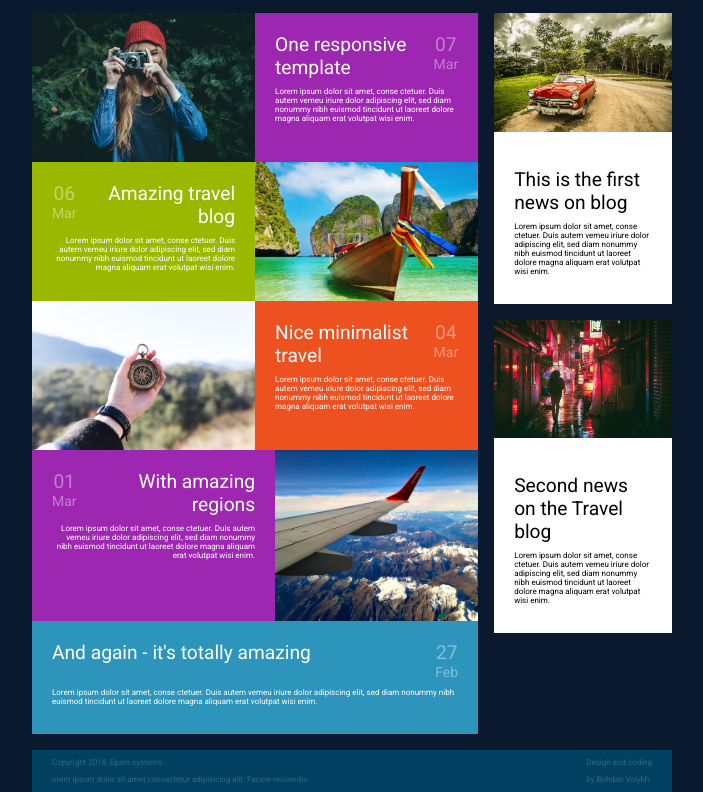
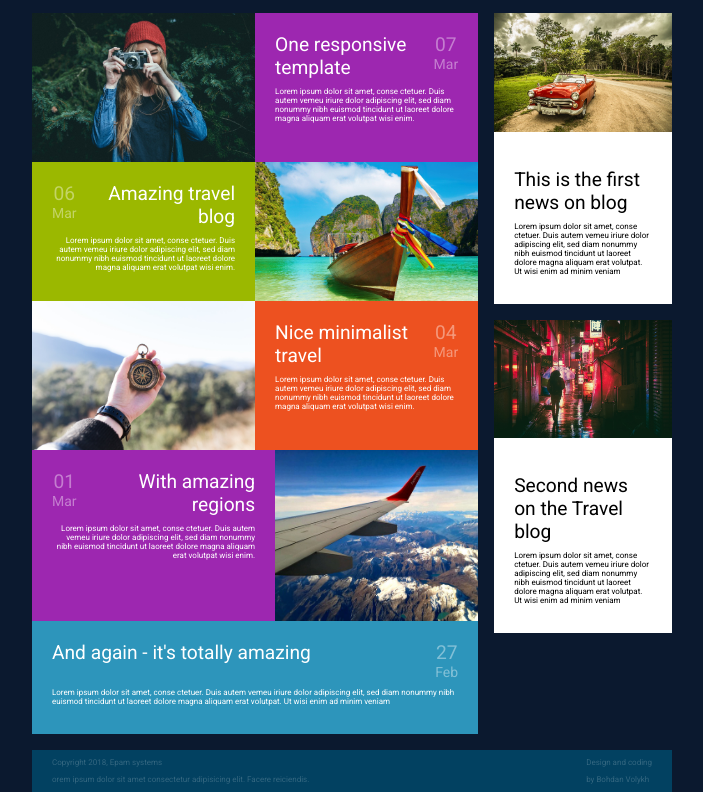
Before and after one commit to i3odja/FL-12, a plain HTML site: page FL12_HW5/homework/index.html in a window 1280 px wide. Shown: the part 312-1104 px from the top of the page, without its empty margins (288-991 px from the left). Drawn offline with Linux system fonts and the light colour scheme.

Commit message:
Update index.html

```diff
--- a/FL12_HW5/homework/index.html
+++ b/FL12_HW5/homework/index.html
@@ -103,7 +103,7 @@
                                 <h2>And again - it's totally amazing</h2>
                                 <p class="stamp-date">27<span class="month">Feb</span></p>
                             </div>
-                            <p class="post-short-description">Lorem ipsum dolor sit amet, conse ctetuer. Duis autem vemeu iriure dolor adipiscing elit, sed diam nonummy nibh euismod tincidunt ut laoreet dolore magna aliquam erat volutpat wisi enim.</p>
+                            <p class="post-short-description">Lorem ipsum dolor sit amet, conse ctetuer. Duis autem vemeu iriure dolor adipiscing elit, sed diam nonummy nibh euismod tincidunt ut laoreet dolore magna aliquam erat volutpat. Ut wisi enim ad minim veniam</p>
                         </div>
                     </section>
                 </div>
@@ -117,7 +117,7 @@
                                 <div class="news-title">
                                     <h3>This is the first news on blog</h3>
                                 </div>
-                                <p class="news-short-description">Lorem ipsum dolor sit amet, conse ctetuer. Duis autem vemeu iriure dolor adipiscing elit, sed diam nonummy nibh euismod tincidunt ut laoreet dolore magna aliquam erat volutpat wisi enim.</p>
+                                <p class="news-short-description">Lorem ipsum dolor sit amet, conse ctetuer. Duis autem vemeu iriure dolor adipiscing elit, sed diam nonummy nibh euismod tincidunt ut laoreet dolore magna aliquam erat volutpat. Ut wisi enim ad minim veniam</p>
                             </div>
                         </div>
                     </section>
@@ -130,7 +130,7 @@
                                 <div class="news-title">
                                     <h3>Second news on the Travel blog</h3>
                                 </div>
-                                <p class="news-short-description">Lorem ipsum dolor sit amet, conse ctetuer. Duis autem vemeu iriure dolor adipiscing elit, sed diam nonummy nibh euismod tincidunt ut laoreet dolore magna aliquam erat volutpat wisi enim.</p>
+                                <p class="news-short-description">Lorem ipsum dolor sit amet, conse ctetuer. Duis autem vemeu iriure dolor adipiscing elit, sed diam nonummy nibh euismod tincidunt ut laoreet dolore magna aliquam erat volutpat. Ut wisi enim ad minim veniam</p>
                             </div>
                         </div>
                     </section>
```
